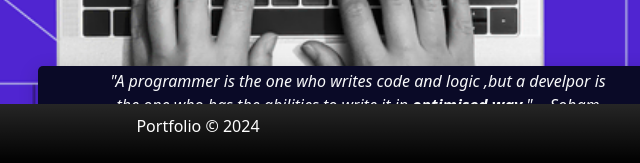
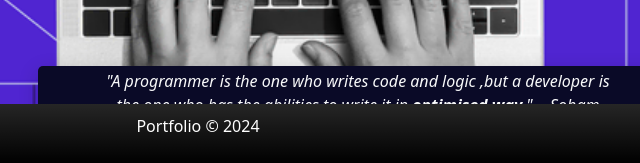
Before and after one commit to Falcon1104/Portfolio_latest, a plain HTML site: page index.html in a window 1280 px wide. Shown: the part 636-799 px from the top of the page, 442-1082 px from the left. Drawn offline with nearby package versions, Linux system fonts and the light colour scheme.

Commit message:
Update index.html

```diff
--- a/index.html
+++ b/index.html
@@ -161,7 +161,7 @@
 
    <div class="quote text-light opacity-70">
 
-    <center><article><i>"A programmer is the one who writes code and logic ,but a develpor is <br> the one who has the abilities to write it in <strong>optimised way</strong>." ~ Soham</i></article></center>
+    <center><article><i>"A programmer is the one who writes code and logic ,but a developer is <br> the one who has the abilities to write it in <strong>optimised way</strong>." ~ Soham</i></article></center>
 
   </div>
 
```
